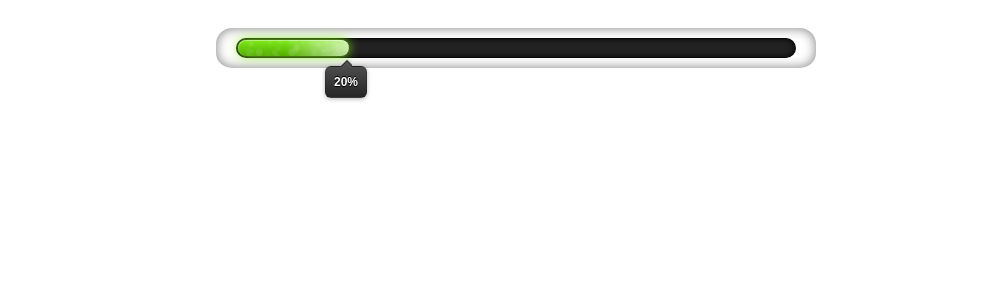
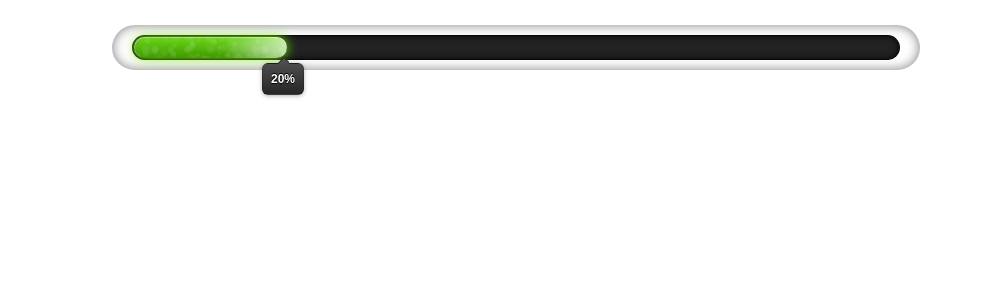
Before and after one commit to zayle/zayle.github.io, a plain HTML site: page index.html in a window 1280 px wide. Shown: the part 497-800 px from the top of the page, without its empty margins (128-1116 px from the left). Drawn offline with nearby package versions, Linux system fonts and the light colour scheme; a web font is replaced by a local one.

Commit message:
Add files via upload

```diff
--- a/pb.css
+++ b/pb.css
@@ -3,21 +3,19 @@
 .progressbar{
     position:relative;
     display:block;
-    width:560px;
-    height:20px;
+    width: 75%;
+    height:25px;
     padding:10px 20px;
     border-bottom:1px solid rgba(255,255,255,0.25);
-    border-radius:16px;
+    border-radius:25px;
     margin:40px auto;
     -webkit-box-shadow: 0px 4px 4px -4px rgba(255, 255, 255, 0.4),0px -3px 3px -3px rgba(255, 255, 255, 0.25),inset 0px 0px 12px 0px rgba(0, 0, 0, 0.5);
     box-shadow: 0px 4px 4px -4px rgba(255, 255, 255, 0.4),0px -3px 3px -3px rgba(255, 255, 255, 0.25),inset 0px 0px 12px 0px rgba(0, 0, 0, 0.5);
 }
 .progressbar:before{
-    position:absolute;
     display:block;
     content:"";
-    width:558px;
-    height:18px;
+    height:23px;
     top:10px;
     left:20px;
 	-webkit-border-radius:20px;
@@ -31,21 +29,21 @@
 	position:absolute;
 	display:block;
 	width:0px;
-	height:16px;
+	height:21px;
 	top:12px;
 	left:22px;
 	background: rgb(126,234,25);
-	background: -moz-linear-gradient(top,  rgba(126,234,25,1) 0%, rgba(83,173,0,1) 100%);
-	background: -webkit-gradient(linear, left top, left bottom, color-stop(0%,rgba(126,234,25,1)), color-stop(100%,rgba(83,173,0,1)));
-	background: -webkit-linear-gradient(top,  rgba(126,234,25,1) 0%,rgba(83,173,0,1) 100%);
-	background: -o-linear-gradient(top,  rgba(126,234,25,1) 0%,rgba(83,173,0,1) 100%);
-	background: -ms-linear-gradient(top,  rgba(126,234,25,1) 0%,rgba(83,173,0,1) 100%);
-	background: linear-gradient(to bottom,  rgba(126,234,25,1) 0%,rgba(83,173,0,1) 100%);
+	background: -moz-linear-gradient(top,  rgba(106,214,25,1) 0%, rgba(63,153,0,1) 100%);
+	background: -webkit-gradient(linear, left top, left bottom, color-stop(0%,rgba(106,234,25,1)), color-stop(100%,rgba(63,153,0,1)));
+	background: -webkit-linear-gradient(top,  rgba(106,214,25,1) 0%,rgba(63,153,0,1) 100%);
+	background: -o-linear-gradient(top,  rgba(106,214,25,1) 0%,rgba(63,153,0,1) 100%);
+	background: -ms-linear-gradient(top,  rgba(106,214,25,1) 0%,rgba(63,153,0,1) 100%);
+	background: linear-gradient(to bottom,  rgba(106,214,25,1) 0%,rgba(63,153,0,1) 100%);
 	filter: progid:DXImageTransform.Microsoft.gradient( startColorstr='#7eea19', endColorstr='#53ad00',GradientType=0 );
 	-webkit-border-radius:16px;
 	border-radius:16px;
-	-webkit-box-shadow: 0px 0px 12px 0px rgba(126, 234, 25, 1),inset 0px 1px 0px 0px rgba(255, 255, 255, 0.45),inset 1px 0px 0px 0px rgba(255, 255, 255, 0.25),inset -1px 0px 0px 0px rgba(255, 255, 255, 0.25);
-	box-shadow: 0px 0px 12px 0px rgba(126, 234, 25, 1),inset 0px 1px 0px 0px rgba(255, 255, 255, 0.45),inset 1px 0px 0px 0px rgba(255, 255, 255, 0.25),inset -1px 0px 0px 0px rgba(255, 255, 255, 0.25);
+	-webkit-box-shadow: 0px 0px 12px 0px rgba(126, 234, 25, 1),inset 0px 1px 0px 0px rgba(255, 255, 255, 0.35),inset 1px 0px 0px 0px rgba(255, 255, 255, 0.25),inset -1px 0px 0px 0px rgba(255, 255, 255, 0.25);
+	box-shadow: 0px 0px 12px 0px rgba(126, 234, 25, 1),inset 0px 1px 0px 0px rgba(255, 255, 255, 0.35),inset 1px 0px 0px 0px rgba(255, 255, 255, 0.25),inset -1px 0px 0px 0px rgba(255, 255, 255, 0.25);
 	overflow:hidden;
 }
 
@@ -70,7 +68,7 @@
 	display:block;
 	content:"";
 	width:64px;
-	height:16px;
+	height:21px;
 	right:0;
 	top:0;
 	-webkit-border-radius: 0px 16px 16px 0px;
--- a/pb.js
+++ b/pb.js
@@ -1,16 +1,19 @@
 $(function() {
 	$('.progressbar').each(function(){
-		var t = $(this),
-			dataperc = t.attr('data-perc'),
-			barperc = Math.round(dataperc*5.56);
-		t.find('.bar').animate({width:barperc}, dataperc*100);
-		t.find('.label').append('<div class="perc"></div>');
+		var t = $(this);
+		var bar = t.find('.bar').first();
+		var label = t.find('.label').first();
+		var total = parseInt(t.css('width'))-4;
+		bar.animate({width:.2*total}, 2500);
+		label.append('<div class="perc"></div>');
 
 		function perc() {
+			console.debug(total)
 			var length = t.find('.bar').css('width'),
-				perc = Math.round(parseInt(length)/5.56),
+				perc = Math.round((100*parseInt(length))/total),
 				labelpos = (parseInt(length)-2);
-			t.find('.label').css('left', labelpos);
+
+			label.css('left', labelpos);
 			t.find('.perc').text(perc+'%');
 		}
 		perc();
```
